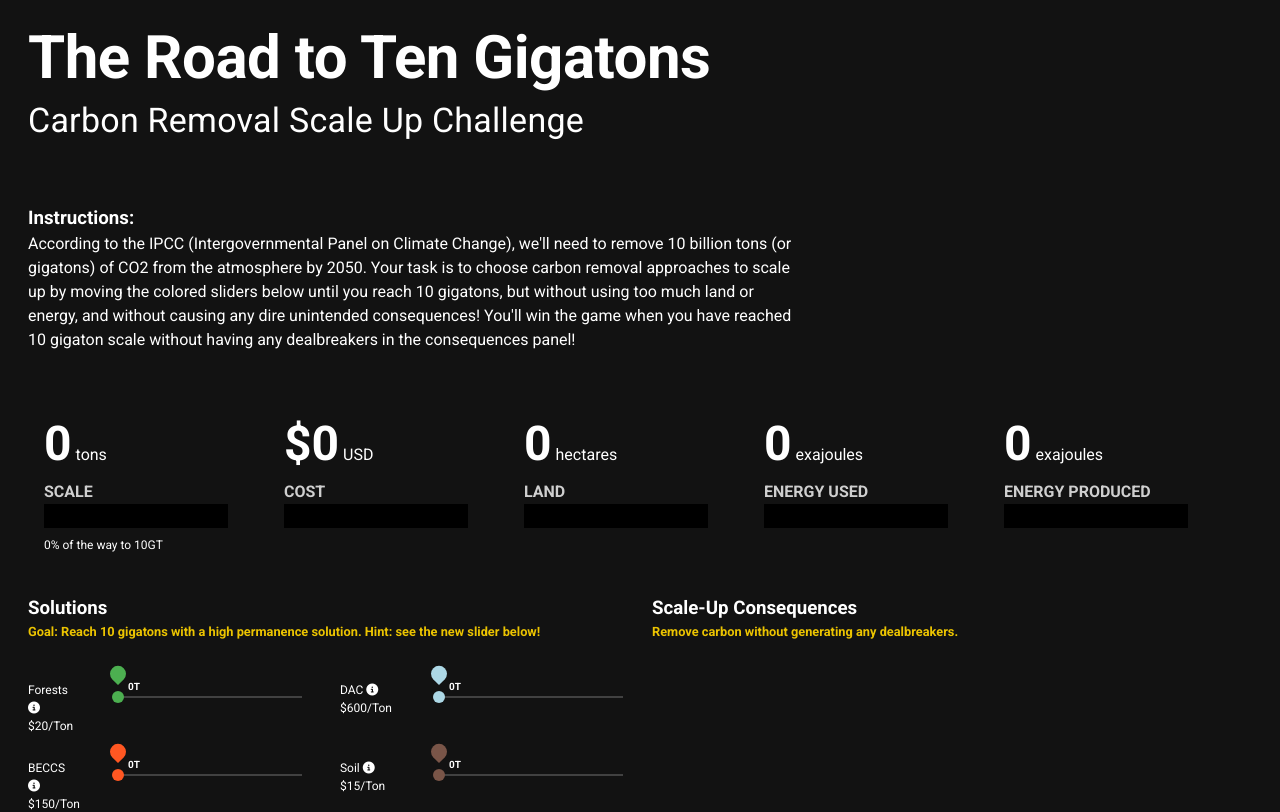
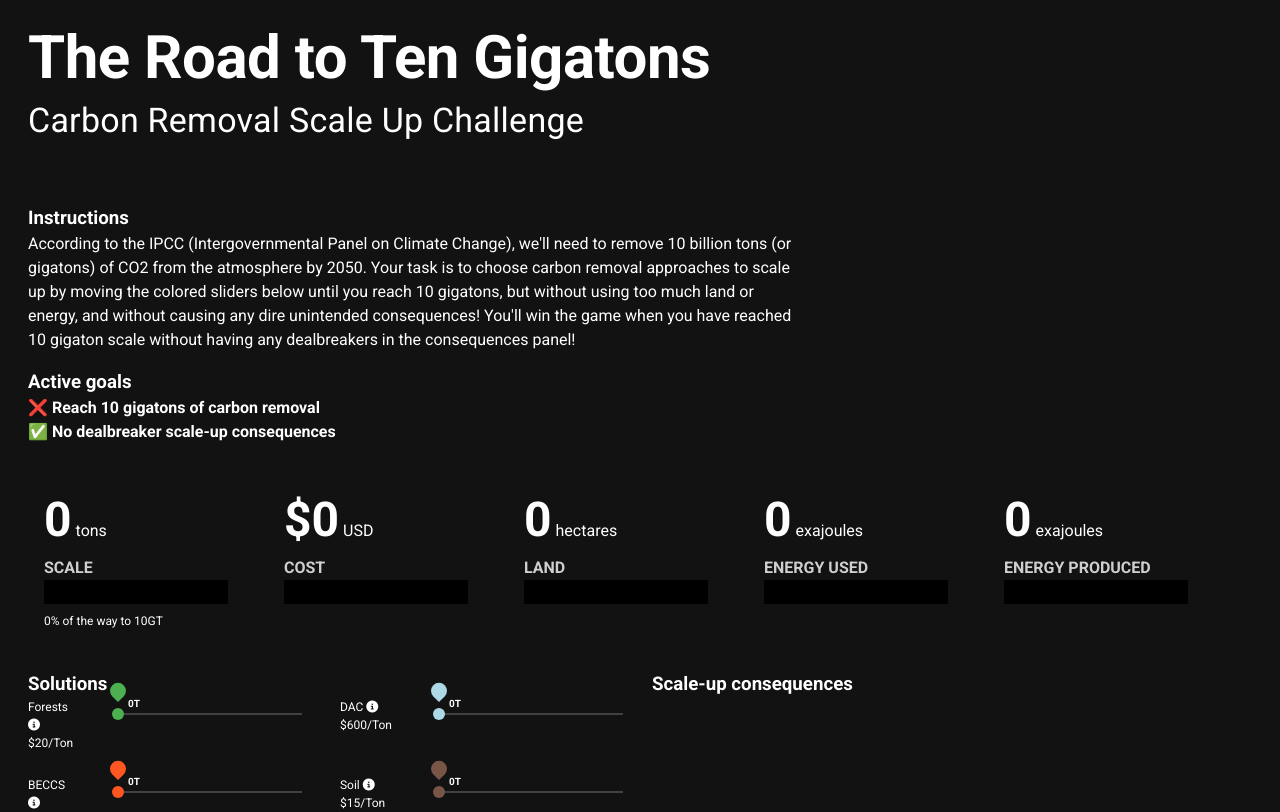
Before and after one commit to cssndrx/road-to-10gt, a Vue app: page / in a window 1280 px wide. Shown: the top 812 px of the page. Built offline with nearby package versions, Linux system fonts and the light colour scheme.

Commit message:
Add in goals checklist

```diff
--- a/src/components/Main.vue
+++ b/src/components/Main.vue
@@ -8,7 +8,7 @@
 				<h2 class="font-weight-regular display-1 mb-16">
 					Carbon Removal Scale Up Challenge
 				</h2>
-				<h3>Instructions:</h3>
+				<h3>Instructions</h3>
 				<p class="subheading font-weight-regular mr-8">
 					According to the IPCC (Intergovernmental Panel on Climate Change), we'll need to
 					remove 10 billion tons (or gigatons) of CO2 from the atmosphere by 2050. Your
@@ -18,6 +18,11 @@
 					game when you have reached 10 gigaton scale without having any dealbreakers in
 					the consequences panel!
 				</p>
+
+				<h3>Active goals</h3>
+					<div :key="datum.text" v-for="datum in winCriteria" style="font-weight: bold">
+						{{datum.condition ? '❌': '✅' }} {{datum.text}}
+					</div>
 
 				<!-- 		<v-btn class="amber rounded-0 font-weight-black">
 			PLAY
@@ -65,10 +70,10 @@
 		<v-row>
 			<v-col cols="12" :lg="6">
 				<h3>Solutions</h3>
-				<p class="bright mb-10">
+<!-- 				<p class="bright mb-10">
 					{{ goalMessage }}
 				</p>
-
+ -->
 				<section class="solutions-grid">
 					<template v-for="solution in solutions">
 						<v-tooltip bottom :key="solution + 'label'" max-width="300" color="black">
@@ -142,7 +147,7 @@
 					<v-tooltip right max-width="300" color="black">
 						<template v-slot:activator="{ on, attrs }">
 							<div v-bind="attrs" v-on="on" class="tooltip-target">
-								<div class="context-text"><strong>What happens to the captured CO<sub>2</sub>?</strong><i class="fas fa-info-circle"></i></div>
+								<div class="context-text"><strong>What happens to the captured CO<sub>2</sub>?</strong><i class="fas fa-info-circle" style="margin-left:4px"></i></div>
 							</div>
 						</template>
 						<span
@@ -174,13 +179,13 @@
 			</v-col>
 
 			<v-col cols="12" :lg="6">
-				<h3>Scale-Up Consequences</h3>
-				<p class="bright">
+				<h3>Scale-up consequences</h3>
+<!-- 				<p class="bright">
 					Remove carbon without generating any dealbreakers.
 				</p>
-
-				<div class="news-header red" v-if="dealbreakers.length > 0">
-					Dealbreakers (you must resolve these to win)
+ -->
+				<div class="news-header" v-if="dealbreakers.length > 0">
+					Dealbreakers <span class="bright">(you must resolve these to win)</span>
 				</div>
 				<ul>
 					<li class="news" v-for="newsItem in dealbreakers" :key="newsItem.text">
@@ -309,24 +314,31 @@ export default {
 			}
 		},
 
-		isWin() {
-			if (this.tonsSequestered < TEN_BILLION) {
-				return false;
-			}
-			if (this.dealbreakers.length > 0) {
-				return false;
-			}
+		winCriteria(){
+			var criteria = [
+			{
+				condition: this.tonsSequestered < TEN_BILLION,
+				text: "Reach 10 gigatons of carbon removal",
+			},
+			{
+				condition: this.dealbreakers.length > 0,
+				text: "No dealbreaker scale-up consequences",
+			},
+			];
 
 			if (this.phaseInd >= 1) {
-				// Fail on Phase 1 conditions...
-				if (this.permanenceLabel !== "high") {
-					return false;
-				}
-				if (this.phaseInd >= 2) {
-					// Fail on Phase 2 conditions...
-				}
+				criteria.push(
+					{
+						condition: this.permanenceLabel !== "high",
+						text: "Achieve high permanence in stored carbon",
+					},
+				);
 			}
-			return true;
+			return criteria;
+
+		},
+		isWin() {
+			return this.winCriteria.filter(item => item.condition).length == 0;
 		},
 		estimates() {
 			// TODO(John): Return actual estimates.
@@ -590,7 +602,7 @@ export default {
 	data() {
 		return {
 			phaseNames: ["intro", "permanence"],
-			phaseInd: 1,
+			phaseInd: 0,
 			dimensions: ["cost", "repurposedLand", "energyUsed", "energyProduced"],
 			solutions: ["forests", "dac", "beccs", "soil", "blueCarbon", "enhancedWeathering"],
 			colorForSolution: {
@@ -867,7 +879,7 @@ export default {
 .bright {
 	color: #ecc400;
 	font-weight: bold;
-	font-size: 0.8em;
+/* 	font-size: 0.8em;*/
 }
 
 .big {
```
